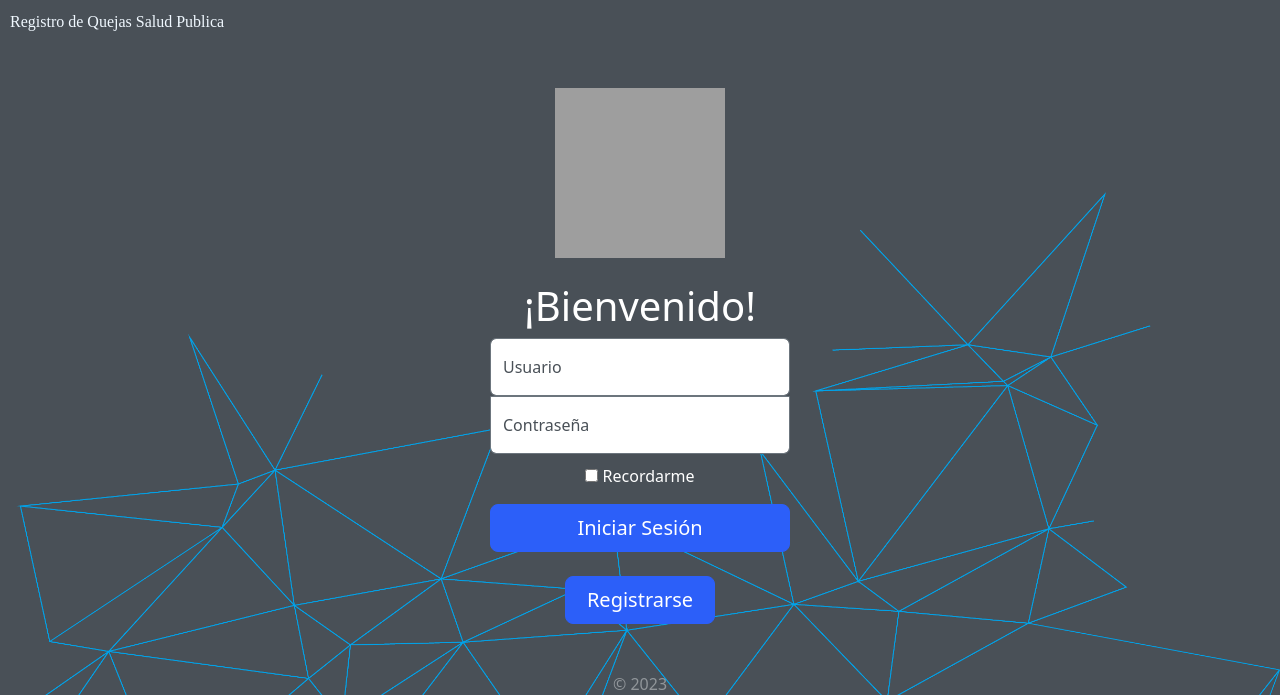
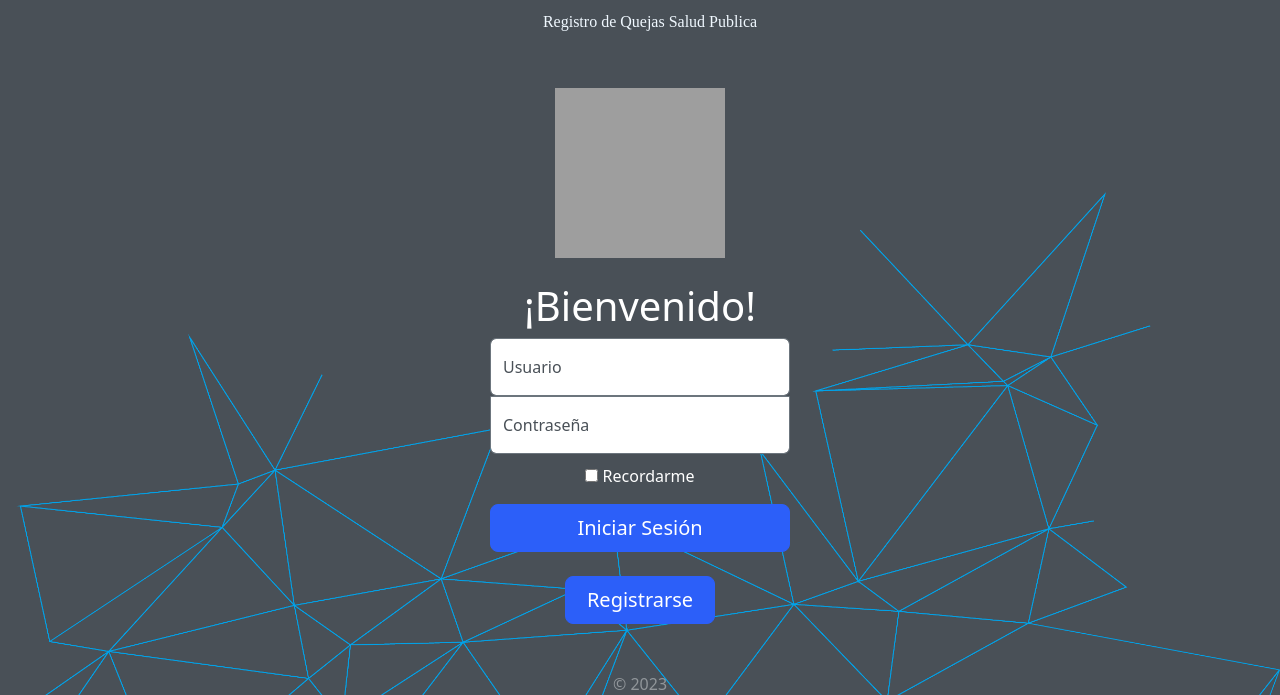
Before and after one commit to alaingb123/Registro-de-Quejas-Web, a Django app: page / in a window 1280 px wide. Shown: the top 695 px of the page. Run offline with Django 4.2, Linux system fonts and the light colour scheme; some libraries are stand-ins or nearby versions; grey boxes are pictures that could not be loaded.

Commit message:
keep the text Registro de Quejas Salud Publica  centered within the header

```diff
--- a/GestionQuejasSP/templates/Autenticacion/login.html
+++ b/GestionQuejasSP/templates/Autenticacion/login.html
@@ -115,7 +115,7 @@
     </symbol>
 </svg>
 
-<header style="position: absolute; top: 0;left: 0;margin: 10px; color: aliceblue;font-family:'Arial Unicode MS'">
+<header style="position: absolute; top: 0; left: 50%; margin: 10px; color: aliceblue; font-family: 'Arial Unicode MS'; transform: translateX(-50%);">
     <p>Registro de Quejas Salud Publica</p>
 </header>
 
```
